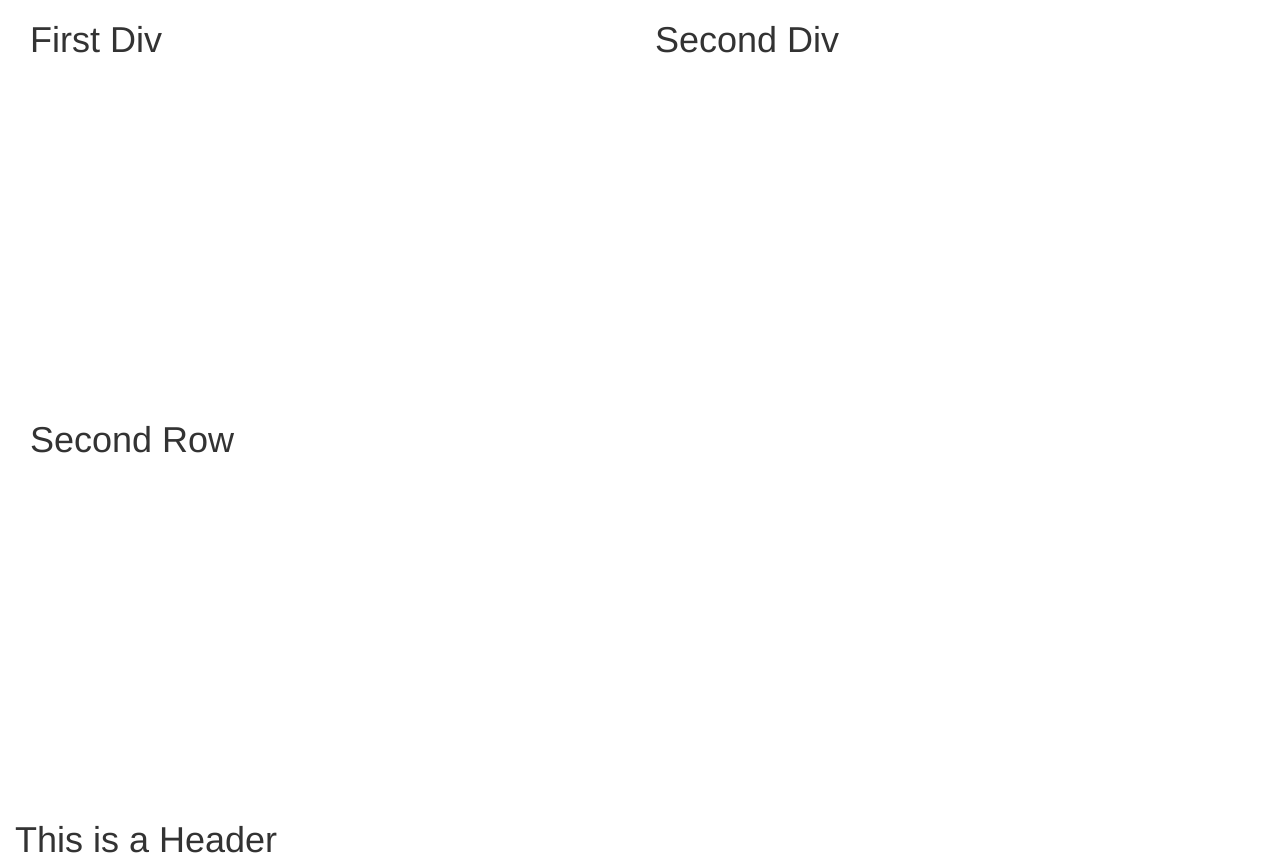
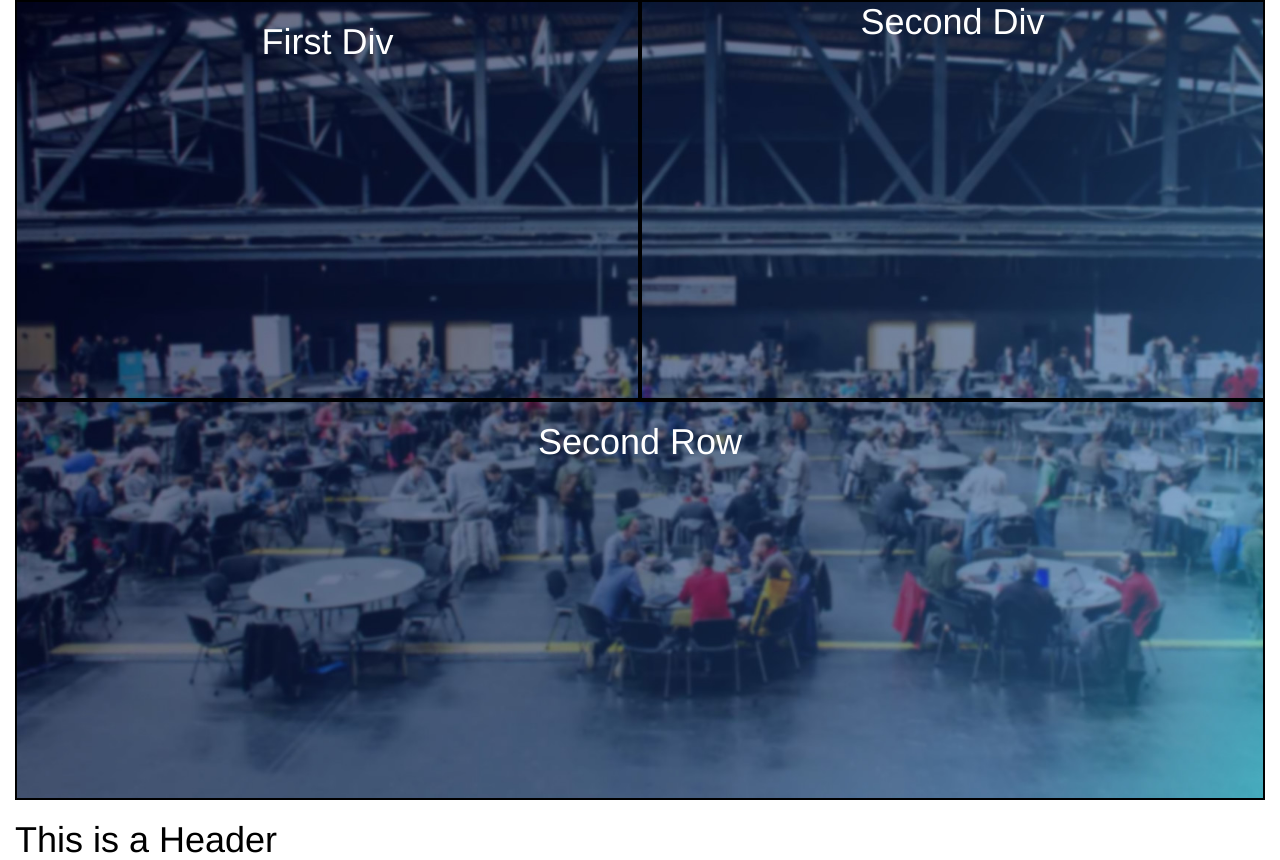
Before and after one commit to kikohiho/Bootstrap-tutorial, a plain HTML site: page index.html in a window 1280 px wide. Drawn offline with nearby package versions, Linux system fonts and the light colour scheme.

Commit message:
Background pic, blurred pic and added border for divisions
border needs editing

```diff
--- a/index.html
+++ b/index.html
@@ -16,14 +16,14 @@
 
                 <!--<img src="Xamarin-logo.svg.png" alt="Mountain View" style="z-index: -1; position: relative"> -->
 
-                <div class="col-lg-6 box" style="height: 50%">
+                <div class="col-lg-6 box division" style="height: 50%">
                     <h1>First Div</h1>
                 </div>
-                <div class="col-lg-6 box" style="height: 50%">
-                    <h1>Second Div</h1>
+                <div class="col-lg-6 box division" style="height: 50%">
+                    <h1 id="centertext">Second Div</h1>
                 </div>
 
-                <div class="col-lg-12 box" style="height: 50%">
+                <div class="col-lg-12 box division" style="height: 50%">
                     <h1>Second Row</h1>
                 </div>
 
@@ -33,7 +33,7 @@
 
 
             <div>
-                <h1> This is a Header </h1>
+                <h1 style="color: black;"> This is a Header </h1>
             </div>
         </div>
 
--- a/styles.css
+++ b/styles.css
@@ -21,7 +21,7 @@ html, body {
 }
 
 #headbgimage {
-	background-image: url("Xamarin-logo.svg.png");
+	background-image: url("hackaton-edit.jpg");
 	background-repeat: no-repeat;
 	background-size: cover;
 }
@@ -30,3 +30,17 @@ box:hover {
 	  background: -webkit-gradient(radial, 100 75, 100, 100 75, 0, from(rgba(0,0,0,.7)), to(rgba(0,0,0,.4)));
 
 }
+
+.division {
+	text-align: center;
+	border: 2px solid black;
+}
+
+#centertext {
+	margin: auto;
+
+}
+
+h1 {
+	color: white;
+}
```
Also changed, not shown: hackathon-pic.jpg (added), hackaton-edit.jpg (added).
